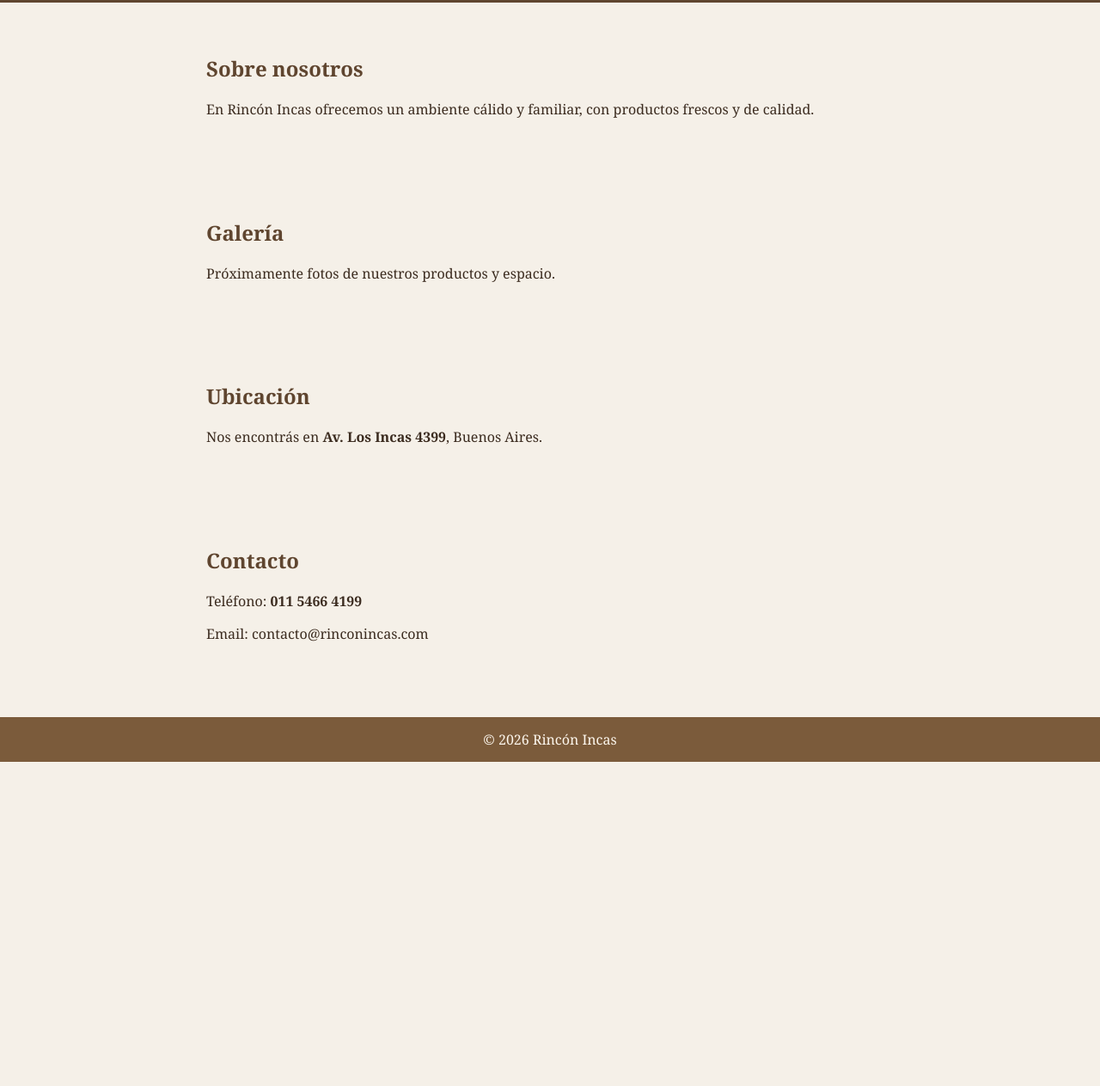
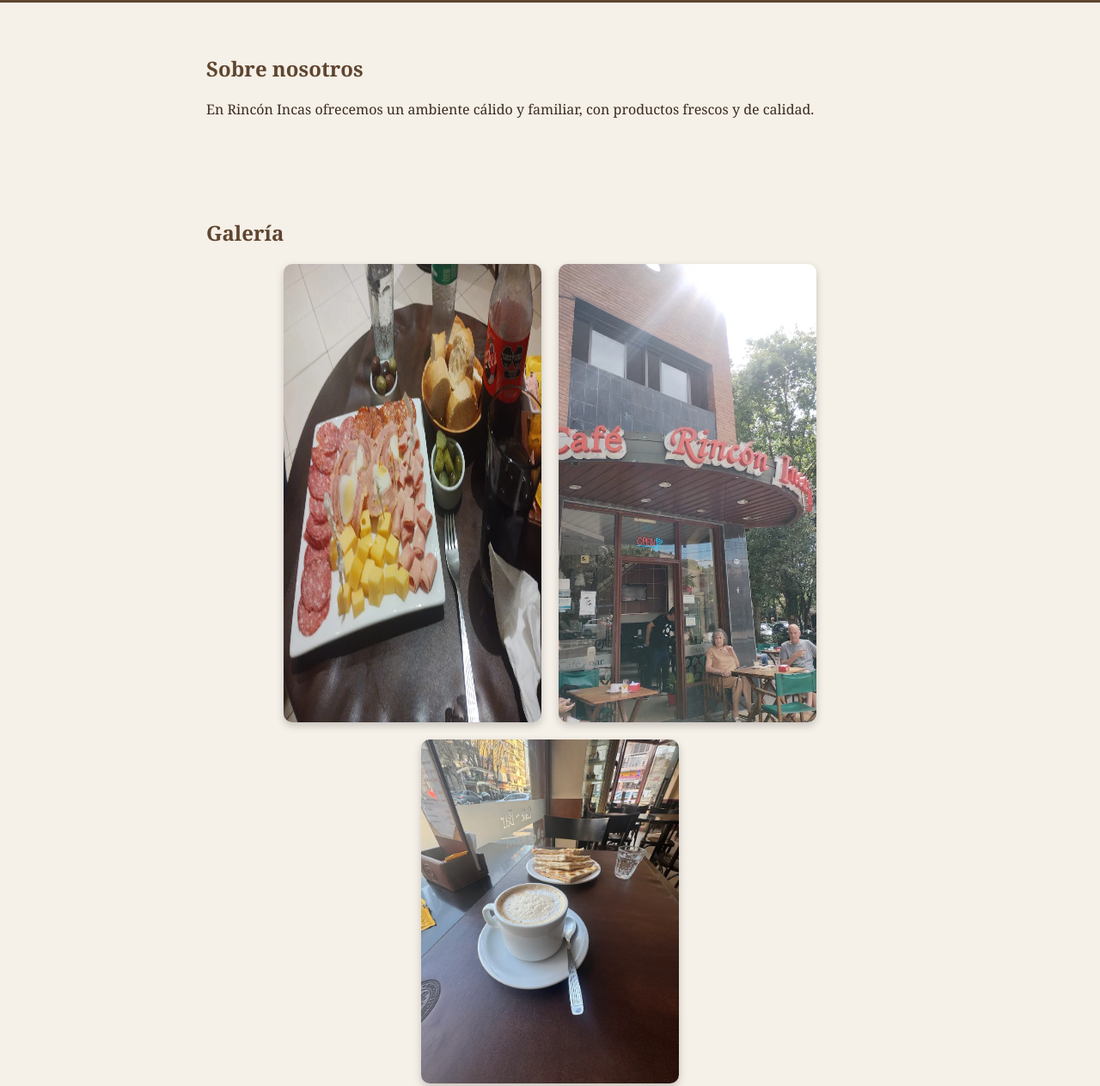
Before and after one commit to bastianku/rinconincas, a plain HTML site: page index.html in a window 1280 px wide. Shown: the part 203-1466 px from the top of the page at 86% size. Before the commit the page ends 1089 px from the top, so only its background shows below. Drawn offline with Linux system fonts and the light colour scheme.

Commit message:
index.html

```diff
--- a/index.html
+++ b/index.html
@@ -70,10 +70,23 @@
     <p>En Rincón Incas ofrecemos un ambiente cálido y familiar, con productos frescos y de calidad.</p>
   </section>
 
-  <section id="galeria">
-    <h2>Galería</h2>
-    <p>Próximamente fotos de nuestros productos y espacio.</p>
-  </section>
+<section id="galeria">
+  <h2>Galería</h2>
+
+  <div style="display:flex; flex-wrap:wrap; justify-content:center; gap:20px;">
+
+    <img src="foto.jpg" alt="Foto del Rincón Incas"
+         style="width:300px; border-radius:10px; box-shadow:0 4px 10px rgba(0,0,0,0.2);">
+
+    <img src="foto1.jpg" alt="Foto del Rincón Incas"
+         style="width:300px; border-radius:10px; box-shadow:0 4px 10px rgba(0,0,0,0.2);">
+
+    <img src="foto2.jpg" alt="Foto del Rincón Incas"
+         style="width:300px; border-radius:10px; box-shadow:0 4px 10px rgba(0,0,0,0.2);">
+
+  </div>
+</section>
+
 
   <section id="info">
     <h2>Ubicación</h2>
```
